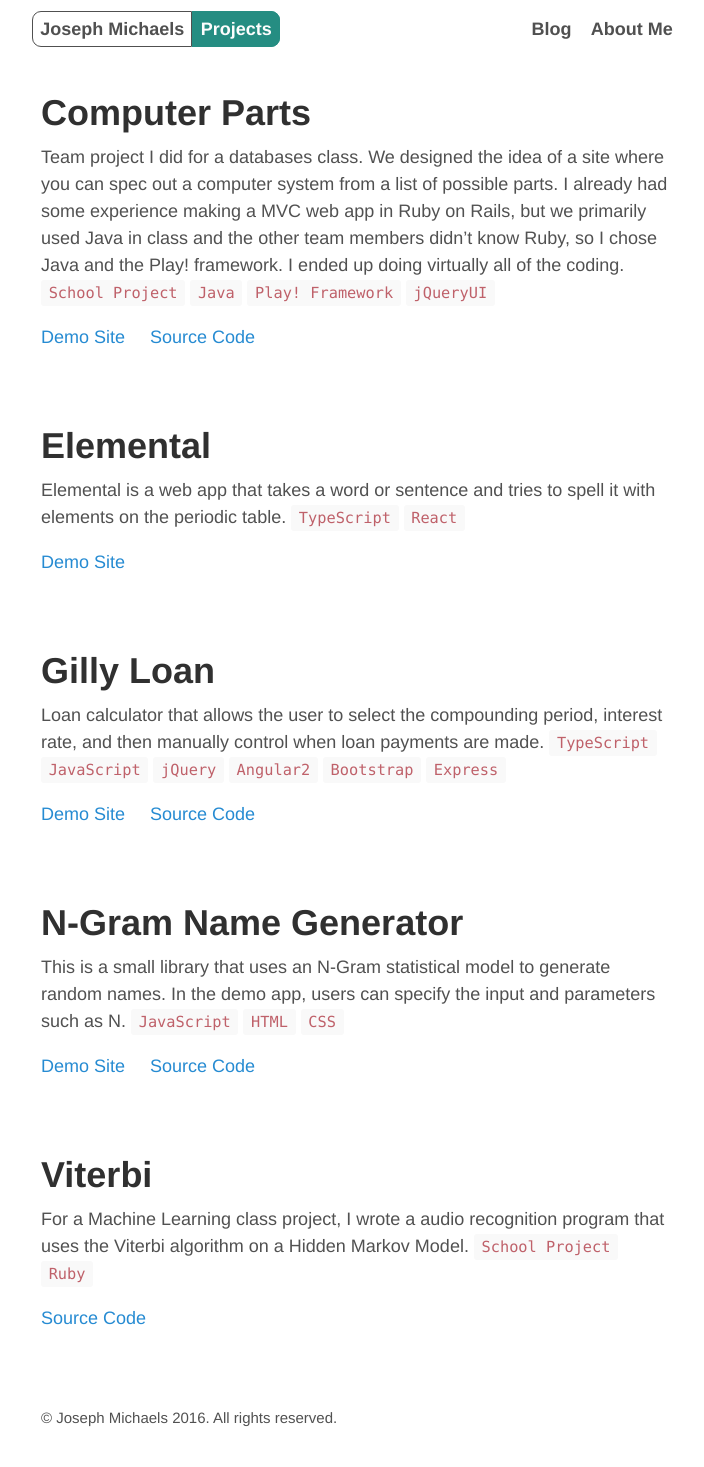
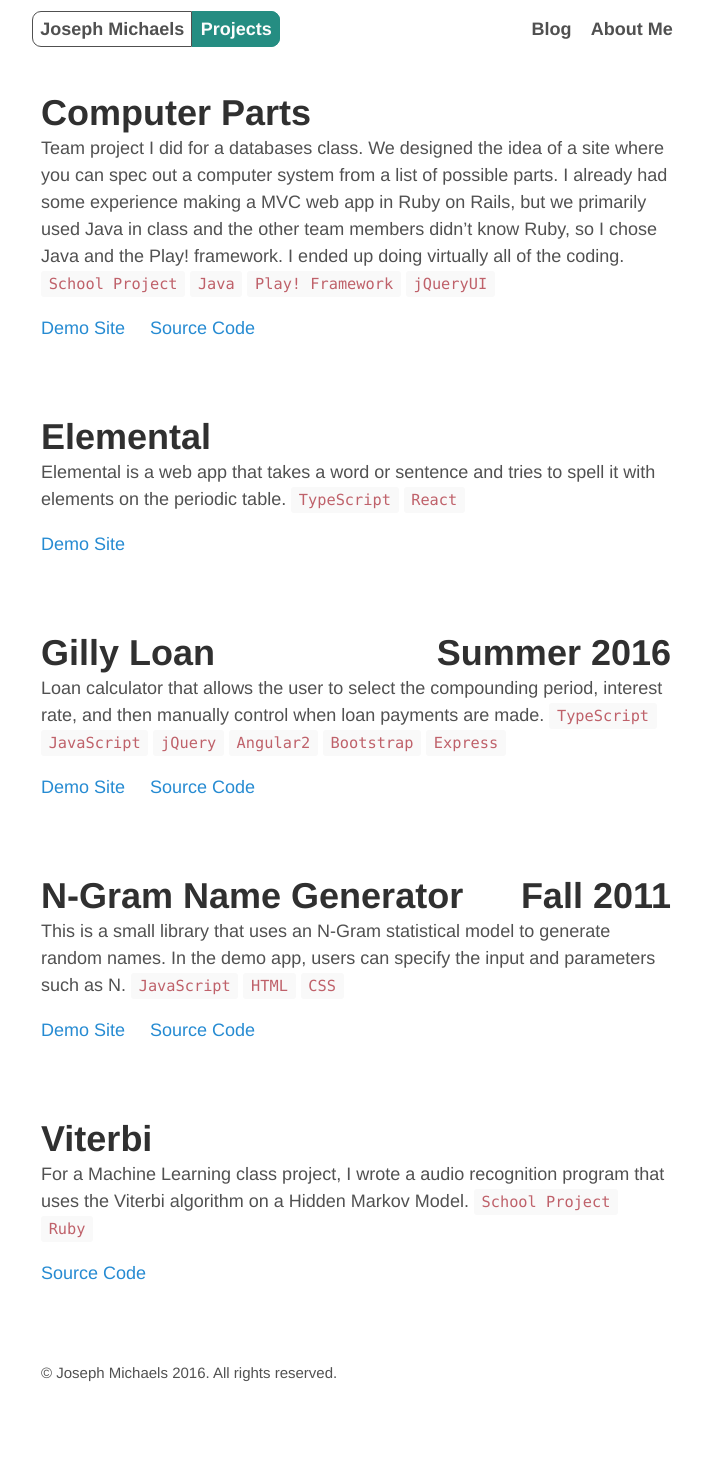
Before and after one commit to Teshel/teshel.github.io, a Jekyll site: the page built from projects.html, in a window 1280 px wide. Shown: the whole page, without its empty margins (284-988 px from the left). Built offline with Jekyll 4.4.1, drawn with Linux system fonts in a browser that asks for light colours; after the commit the page ends 1422 px from its top, so only the background shows below that.

Commit message:
Added 'when' field to projects

```diff
--- a/_sass/_posts.scss
+++ b/_sass/_posts.scss
@@ -17,6 +17,14 @@
 .page-title,
 .post-title {
   margin-top: 0;
+}
+
+.post-title span:first-child {
+    float: left;
+}
+
+.post-title span:last-child {
+    float: right;
 }
 
 // Meta data line below post title
--- a/projects.html
+++ b/projects.html
@@ -7,10 +7,12 @@ title: Projects
   {% for project in site.projects %}
   <article class="post">
     <h1 class="post-title">
-      <a href="{{ site.baseurl }}{{ project.url }}">
-        {{ project.title }}
-      </a>
+      <!-- <a href="{{ site.baseurl }}{{ project.url }}"> -->
+        <span>{{ project.title }}</span>
+        <span>{{ project.when }}</span>
+      <!-- </a> -->
     </h1>
+    <br style="clear:both;"/>
 
     {{ project.content }}
   </article>
```
